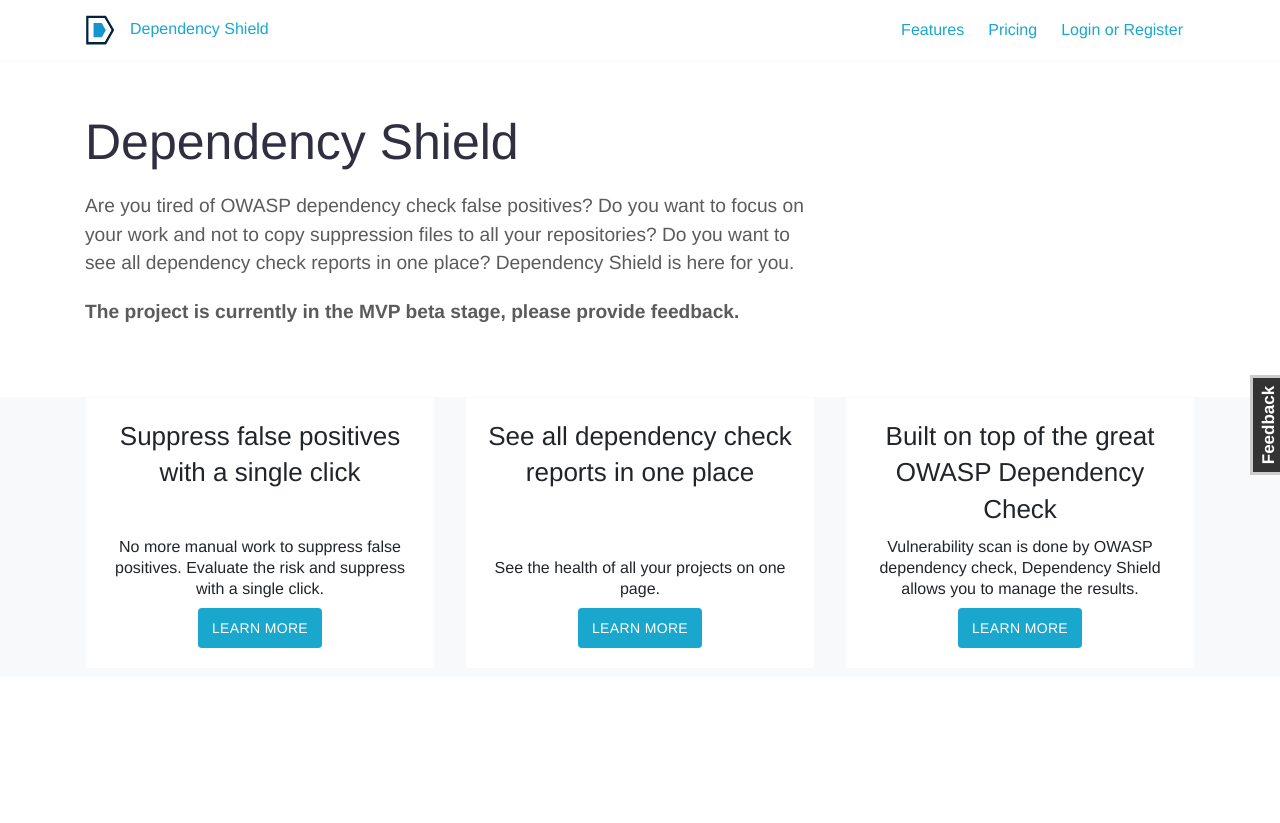
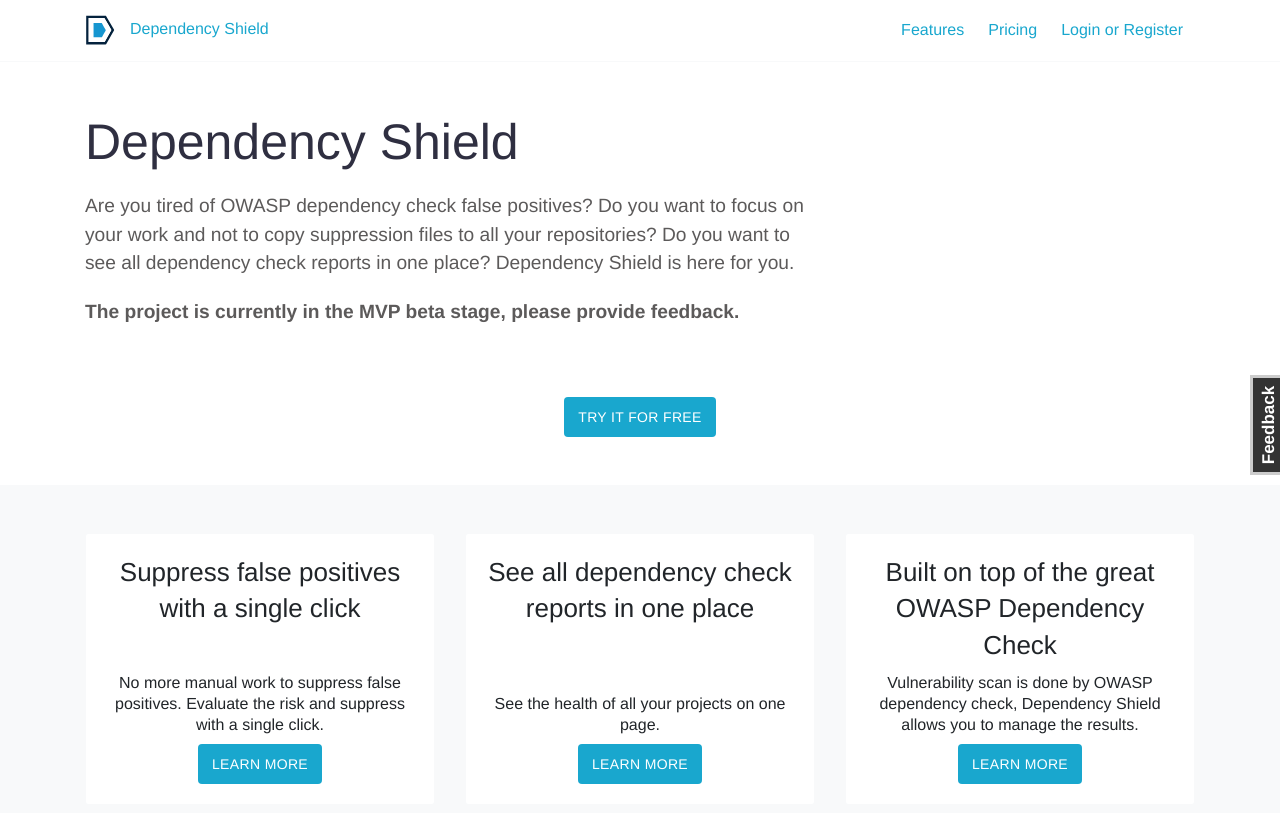
Before and after one commit to dependencyshield/dependencyshield.github.io, a Jekyll site: the page built from index.md, in a window 1280 px wide. Shown: the top 823 px of the page. Built offline with Jekyll 4.4.1, drawn with Linux system fonts in a browser that asks for light colours.

Commit message:
Call to action button

```diff
--- a/_layouts/home.html
+++ b/_layouts/home.html
@@ -13,9 +13,13 @@ bodyClass: "page-home"
   </div>
 </div>
 
+<div class="call-to-action text-center mb-5">
+  <a class="button btn-lg" href="https://app.dependencyshield.com">Try it for free</a>
+</div>
+
 
 {% if site.data.features %}
-<div class="strip strip-grey">
+<div class="strip strip-grey pt-5">
   <div class="container pt-6 pb-6 pt-md-10 pb-md-10">
     <div class="row justify-content-center">
 
```
